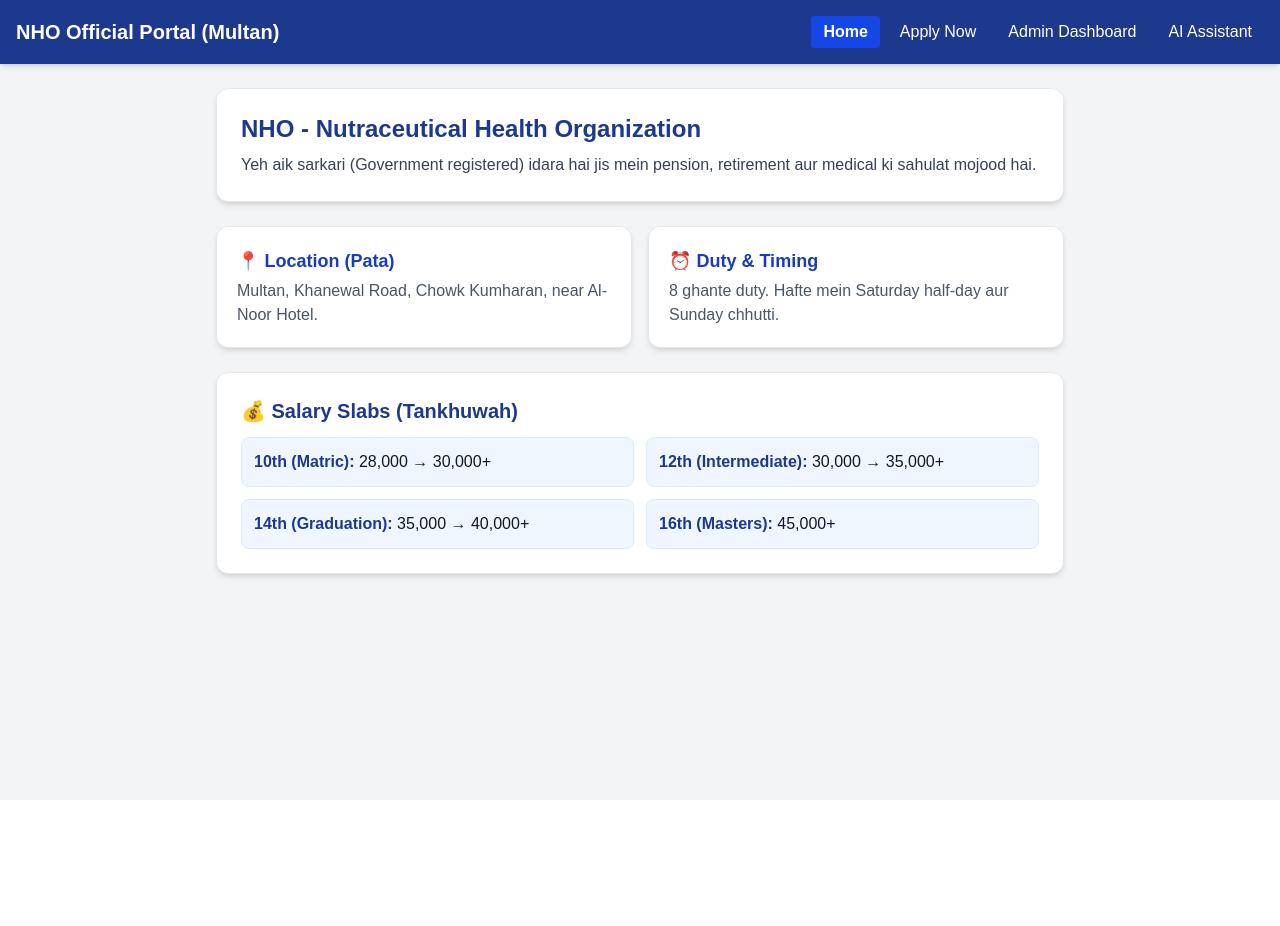
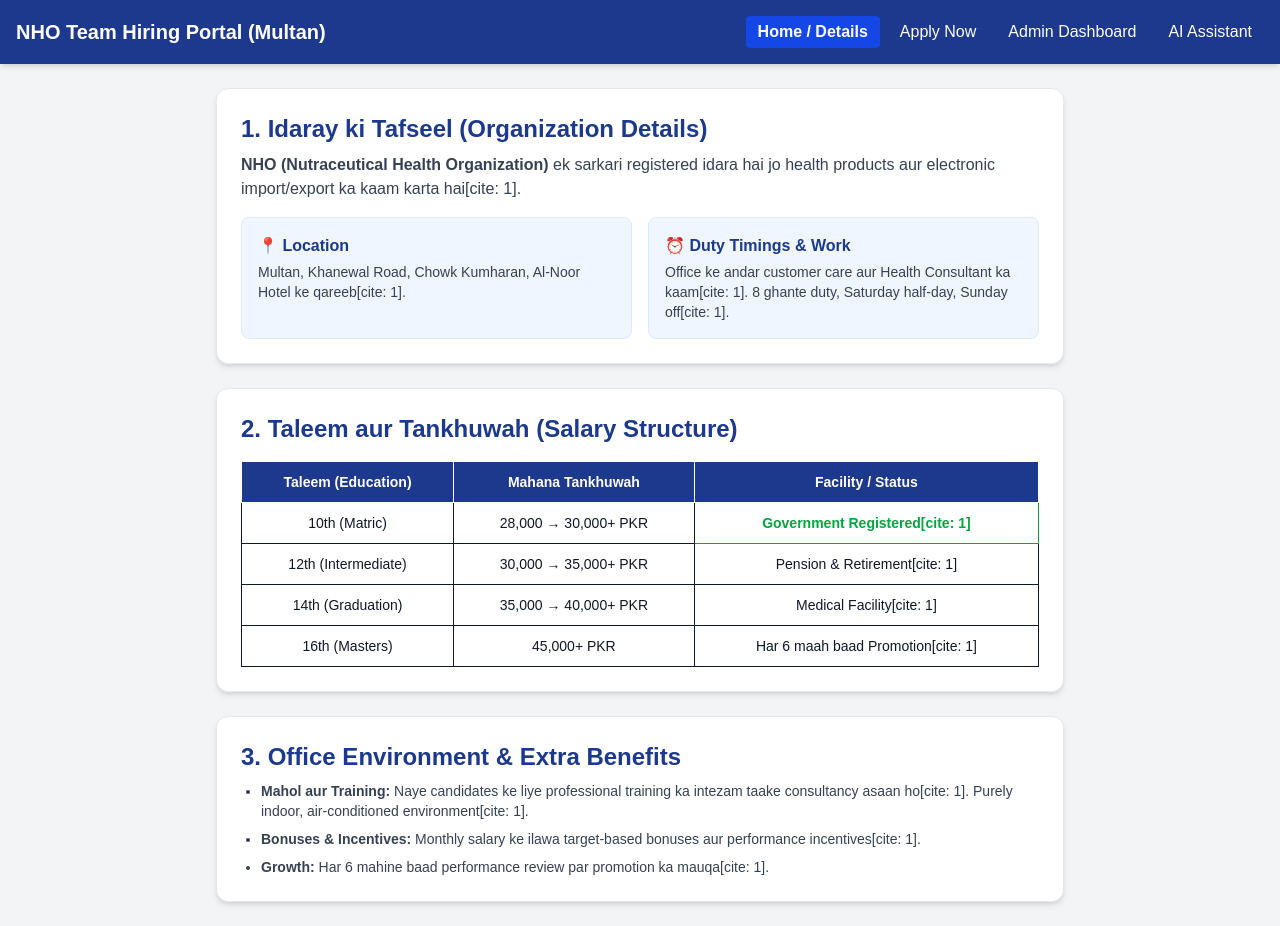
Before and after one commit to zeeshan714/ai-resume-builder, a Next.js app: page /dashboard in a window 1280 px wide. Before the commit the page ends 800 px from the top, so only its background shows below. Built offline with nearby package versions, Linux system fonts and the light colour scheme.

Commit message:
Update to Google GenAI SDK

```diff
--- a/app/dashboard/page.tsx
+++ b/app/dashboard/page.tsx
@@ -5,28 +5,34 @@
 export default function NHO_Portal() {
   const [activeTab, setActiveTab] = useState('home');
   const [applications, setApplications] = useState([
-    { id: 1, name: 'Ali Raza', education: 'Matric (10th)', salary: '30,000', status: 'Pending' },
-    { id: 2, name: 'Ahmad Khan', education: 'Intermediate (12th)', salary: '35,000', status: 'Approved' }
+    { id: 1, name: 'Ali Raza', education: 'Matric (10th)', salary: '30,000 PKR', status: 'Pending' },
+    { id: 2, name: 'Ahmad Khan', education: 'Intermediate (12th)', salary: '35,000 PKR', status: 'Approved' }
   ]);
 
   const [form, setForm] = useState({ name: '', phone: '', education: 'Matric (10th)' });
   const [chatMessages, setChatMessages] = useState([
-    { sender: 'AI', text: 'Assalam-o-Alaikum! NHO Portal mein خوش آمدید. Main aap ki kya madad kar sakta hoon?' }
+    { sender: 'AI', text: 'Assalam-o-Alaikum! NHO Multan Hiring Portal mein خوش آمدید. Main aap ki kya madad kar sakta hoon?' }
   ]);
   const [inputMessage, setInputMessage] = useState('');
 
   const handleApply = (e: React.FormEvent) => {
     e.preventDefault();
     if (!form.name || !form.phone) return;
+
+    let salaryText = '30,000 PKR';
+    if (form.education.includes('12th')) salaryText = '35,000 PKR';
+    else if (form.education.includes('14th')) salaryText = '40,000 PKR';
+    else if (form.education.includes('16th')) salaryText = '45,000+ PKR';
+
     const newApp = {
       id: applications.length + 1,
       name: form.name,
       education: form.education,
-      salary: form.education.includes('10th') ? '30,000' : '35,000',
+      salary: salaryText,
       status: 'Pending'
     };
     setApplications([...applications, newApp]);
-    alert('Aap ki application kamyabi se jama ho gayi hai!');
+    alert('Aap ki application NHO Multan office ke liye kamyabi se jama ho gayi hai!');
     setForm({ name: '', phone: '', education: 'Matric (10th)' });
   };
 
@@ -39,12 +45,17 @@
     setInputMessage('');
 
     setTimeout(() => {
-      let reply = 'NHO (Nutraceutical Health Organization) Multan mein Khanewal Road, Chowk Kumharan par waqay hai. Office timing 8 ghante hai.';
-      if (userText.toLowerCase().includes('salary') || userText.toLowerCase().includes('tankhuwah')) {
-        reply = 'Matric ki tankhuwah 28,000 se 30,000, Inter ki 30,000 se 35,000 aur Graduation ki 35,000 se 40,000 hai.';
-      } else if (userText.toLowerCase().includes('location') || userText.toLowerCase().includes('pata')) {
-        reply = 'Idara Multan mein Khanewal Road, Chowk Kumharan, near Al-Noor Hotel ke paas hai.';
+      let reply = 'NHO (Nutraceutical Health Organization) Multan mein Khanewal Road, Chowk Kumharan, Al-Noor Hotel ke qareeb waqay hai[cite: 1]. Yahan indoor customer care aur health consultant ka kaam hota hai[cite: 1].';
+
+      const lower = userText.toLowerCase();
+      if (lower.includes('salary') || lower.includes('tankhuwah')) {
+        reply = 'Salary structure: Matric walon ke liye 28,000-30,000+, Inter ke liye 30,000-35,000+, Graduation ke liye 35,000-40,000+, aur Masters ke liye 45,000+ PKR hai[cite: 1]. Saath mein medical aur pension ki sahulat bhi hai[cite: 1]!';
+      } else if (lower.includes('location') || lower.includes('pata') || lower.includes('address')) {
+        reply = 'Idara Multan mein Khanewal Road, Chowk Kumharan, Al-Noor Hotel ke qareeb hai[cite: 1].';
+      } else if (lower.includes('timing') || lower.includes('duty')) {
+        reply = 'Duty timing 8 ghante hai, hafte mein Saturday half-day aur Sunday off hota hai[cite: 1].';
       }
+
       setChatMessages((prev) => [...prev, { sender: 'AI', text: reply }]);
     }, 600);
   };
@@ -53,9 +64,9 @@
     <div className="min-h-screen bg-gray-100 text-gray-900">
       {/* Header */}
       <header className="bg-blue-900 text-white p-4 shadow-md flex justify-between items-center">
-        <h1 className="text-xl font-bold">NHO Official Portal (Multan)</h1>
+        <h1 className="text-xl font-bold">NHO Team Hiring Portal (Multan)</h1>
         <nav className="space-x-2">
-          <button onClick={() => setActiveTab('home')} className={`px-3 py-1 rounded transition ${activeTab === 'home' ? 'bg-blue-700 font-bold' : 'hover:bg-blue-800'}`}>Home</button>
+          <button onClick={() => setActiveTab('home')} className={`px-3 py-1 rounded transition ${activeTab === 'home' ? 'bg-blue-700 font-bold' : 'hover:bg-blue-800'}`}>Home / Details</button>
           <button onClick={() => setActiveTab('apply')} className={`px-3 py-1 rounded transition ${activeTab === 'apply' ? 'bg-blue-700 font-bold' : 'hover:bg-blue-800'}`}>Apply Now</button>
           <button onClick={() => setActiveTab('admin')} className={`px-3 py-1 rounded transition ${activeTab === 'admin' ? 'bg-blue-700 font-bold' : 'hover:bg-blue-800'}`}>Admin Dashboard</button>
           <button onClick={() => setActiveTab('chat')} className={`px-3 py-1 rounded transition ${activeTab === 'chat' ? 'bg-blue-700 font-bold' : 'hover:bg-blue-800'}`}>AI Assistant</button>
@@ -66,85 +77,115 @@
       <main className="p-6 max-w-4xl mx-auto">
         {activeTab === 'home' && (
           <div className="space-y-6">
-            {/* Top Intro Card */}
+            {/* Organization Details Card */}
             <div className="bg-white p-6 rounded-xl shadow-md border border-gray-200">
-              <h2 className="text-2xl font-bold text-blue-900 mb-2">NHO - Nutraceutical Health Organization</h2>
-              <p className="text-gray-700">Yeh aik sarkari (Government registered) idara hai jis mein pension, retirement aur medical ki sahulat mojood hai.</p>
-            </div>
-
-            {/* Info Cards Grid */}
-            <div className="grid grid-cols-1 md:grid-cols-2 gap-4">
-              <div className="bg-white p-5 rounded-xl shadow-md border border-gray-200">
-                <h3 className="font-bold text-lg text-blue-800 mb-1">📍 Location (Pata)</h3>
-                <p className="text-gray-600">Multan, Khanewal Road, Chowk Kumharan, near Al-Noor Hotel.</p>
-              </div>
-              <div className="bg-white p-5 rounded-xl shadow-md border border-gray-200">
-                <h3 className="font-bold text-lg text-blue-800 mb-1">⏰ Duty & Timing</h3>
-                <p className="text-gray-600">8 ghante duty. Hafte mein Saturday half-day aur Sunday chhutti.</p>
+              <h2 className="text-2xl font-bold text-blue-900 mb-2">1. Idaray ki Tafseel (Organization Details)</h2>
+              <p className="text-gray-700 mb-4">
+                <strong>NHO (Nutraceutical Health Organization)</strong> ek sarkari registered idara hai jo health products aur electronic import/export ka kaam karta hai[cite: 1].
+              </p>
+              <div className="grid grid-cols-1 md:grid-cols-2 gap-4">
+                <div className="bg-blue-50 p-4 rounded-lg border border-blue-100">
+                  <h3 className="font-bold text-blue-900 mb-1">📍 Location</h3>
+                  <p className="text-sm text-gray-700">Multan, Khanewal Road, Chowk Kumharan, Al-Noor Hotel ke qareeb[cite: 1].</p>
+                </div>
+                <div className="bg-blue-50 p-4 rounded-lg border border-blue-100">
+                  <h3 className="font-bold text-blue-900 mb-1">⏰ Duty Timings & Work</h3>
+                  <p className="text-sm text-gray-700">Office ke andar customer care aur Health Consultant ka kaam[cite: 1]. 8 ghante duty, Saturday half-day, Sunday off[cite: 1].</p>
+                </div>
               </div>
             </div>
 
-            {/* Salary Slabs Card */}
+            {/* Salary Structure Card */}
             <div className="bg-white p-6 rounded-xl shadow-md border border-gray-200">
-              <h3 className="text-xl font-bold mb-3 text-blue-900">💰 Salary Slabs (Tankhuwah)</h3>
-              <div className="grid grid-cols-1 sm:grid-cols-2 gap-3">
-                <div className="bg-blue-50 p-3 rounded-lg border border-blue-100">
-                  <span className="font-semibold text-blue-900">10th (Matric):</span> 28,000 → 30,000+
-                </div>
-                <div className="bg-blue-50 p-3 rounded-lg border border-blue-100">
-                  <span className="font-semibold text-blue-900">12th (Intermediate):</span> 30,000 → 35,000+
-                </div>
-                <div className="bg-blue-50 p-3 rounded-lg border border-blue-100">
-                  <span className="font-semibold text-blue-900">14th (Graduation):</span> 35,000 → 40,000+
-                </div>
-                <div className="bg-blue-50 p-3 rounded-lg border border-blue-100">
-                  <span className="font-semibold text-blue-900">16th (Masters):</span> 45,000+
-                </div>
+              <h2 className="text-2xl font-bold text-blue-900 mb-4">2. Taleem aur Tankhuwah (Salary Structure)</h2>
+              <div className="overflow-x-auto">
+                <table className="w-full border-collapse border border-gray-200 text-sm">
+                  <thead>
+                    <tr className="bg-blue-900 text-white">
+                      <th className="border p-2.5">Taleem (Education)</th>
+                      <th className="border p-2.5">Mahana Tankhuwah</th>
+                      <th className="border p-2.5">Facility / Status</th>
+                    </tr>
+                  </thead>
+                  <tbody>
+                    <tr className="text-center hover:bg-gray-50">
+                      <td className="border p-2.5 font-medium">10th (Matric)</td>
+                      <td className="border p-2.5">28,000 → 30,000+ PKR</td>
+                      <td className="border p-2.5 text-green-600 font-semibold">Government Registered[cite: 1]</td>
+                    </tr>
+                    <tr className="text-center hover:bg-gray-50">
+                      <td className="border p-2.5 font-medium">12th (Intermediate)</td>
+                      <td className="border p-2.5">30,000 → 35,000+ PKR</td>
+                      <td className="border p-2.5">Pension & Retirement[cite: 1]</td>
+                    </tr>
+                    <tr className="text-center hover:bg-gray-50">
+                      <td className="border p-2.5 font-medium">14th (Graduation)</td>
+                      <td className="border p-2.5">35,000 → 40,000+ PKR</td>
+                      <td className="border p-2.5">Medical Facility[cite: 1]</td>
+                    </tr>
+                    <tr className="text-center hover:bg-gray-50">
+                      <td className="border p-2.5 font-medium">16th (Masters)</td>
+                      <td className="border p-2.5">45,000+ PKR</td>
+                      <td className="border p-2.5">Har 6 maah baad Promotion[cite: 1]</td>
+                    </tr>
+                  </tbody>
+                </table>
               </div>
+            </div>
+
+            {/* Office Environment & Benefits */}
+            <div className="bg-white p-6 rounded-xl shadow-md border border-gray-200">
+              <h2 className="text-2xl font-bold text-blue-900 mb-2">3. Office Environment & Extra Benefits</h2>
+              <ul className="list-disc pl-5 space-y-2 text-gray-700 text-sm">
+                <li><strong>Mahol aur Training:</strong> Naye candidates ke liye professional training ka intezam taake consultancy asaan ho[cite: 1]. Purely indoor, air-conditioned environment[cite: 1].</li>
+                <li><strong>Bonuses & Incentives:</strong> Monthly salary ke ilawa target-based bonuses aur performance incentives[cite: 1].</li>
+                <li><strong>Growth:</strong> Har 6 mahine baad performance review par promotion ka mauqa[cite: 1].</li>
+              </ul>
             </div>
           </div>
         )}
 
         {activeTab === 'apply' && (
           <div className="bg-white p-6 rounded-xl shadow-md border border-gray-200 max-w-lg mx-auto">
-            <h2 className="text-2xl font-bold text-blue-900 mb-4">Online Team Hiring Form</h2>
+            <h2 className="text-2xl font-bold text-blue-900 mb-2">4. Online Team Hiring Form</h2>
+            <p className="text-sm text-gray-600 mb-4">Apni details enter karein taake NHO Multan office ke liye application submit ho sakay[cite: 1].</p>
             <form onSubmit={handleApply} className="space-y-4">
               <div>
-                <label className="block font-medium mb-1">Aap ka Naam:</label>
+                <label className="block font-medium mb-1 text-sm">Aap ka Naam:</label>
                 <input
                   type="text"
                   value={form.name}
                   onChange={(e) => setForm({...form, name: e.target.value})}
-                  className="w-full border p-2 rounded-lg focus:outline-none focus:ring-2 focus:ring-blue-600"
-                  placeholder="Apna poora naam likhein"
+                  className="w-full border p-2 rounded-lg text-sm focus:outline-none focus:ring-2 focus:ring-blue-600"
+                  placeholder="Poora naam likhein"
                   required
                 />
               </div>
               <div>
-                <label className="block font-medium mb-1">Phone Number:</label>
+                <label className="block font-medium mb-1 text-sm">Phone Number:</label>
                 <input
                   type="text"
                   value={form.phone}
                   onChange={(e) => setForm({...form, phone: e.target.value})}
-                  className="w-full border p-2 rounded-lg focus:outline-none focus:ring-2 focus:ring-blue-600"
+                  className="w-full border p-2 rounded-lg text-sm focus:outline-none focus:ring-2 focus:ring-blue-600"
                   placeholder="03XXXXXXXXX"
                   required
                 />
               </div>
               <div>
-                <label className="block font-medium mb-1">Taleem (Education):</label>
+                <label className="block font-medium mb-1 text-sm">Taleem (Education):</label>
                 <select
                   value={form.education}
                   onChange={(e) => setForm({...form, education: e.target.value})}
-                  className="w-full border p-2 rounded-lg focus:outline-none focus:ring-2 focus:ring-blue-600"
+                  className="w-full border p-2 rounded-lg text-sm focus:outline-none focus:ring-2 focus:ring-blue-600"
                 >
-                  <option>Matric (10th)</option>
-                  <option>Intermediate (12th)</option>
-                  <option>Graduation (14th)</option>
-                  <option>Masters (16th)</option>
+                  <option>10th (Matric)</option>
+                  <option>12th (Intermediate)</option>
+                  <option>14th (Graduation)</option>
+                  <option>16th (Masters)</option>
                 </select>
               </div>
-              <button type="submit" className="w-full bg-blue-900 text-white p-2.5 rounded-lg font-bold hover:bg-blue-800 transition">
+              <button type="submit" className="w-full bg-blue-900 text-white p-2.5 rounded-lg font-bold text-sm hover:bg-blue-800 transition">
                 Submit Application
               </button>
             </form>
@@ -153,9 +194,10 @@
 
         {activeTab === 'admin' && (
           <div className="bg-white p-6 rounded-xl shadow-md border border-gray-200">
-            <h2 className="text-2xl font-bold text-blue-900 mb-4">Admin Dashboard - Team Management</h2>
+            <h2 className="text-2xl font-bold text-blue-900 mb-2">Admin Dashboard (Multan Office)</h2>
+            <p className="text-sm text-gray-600 mb-4">Candidates ki list aur un ki applications ka record[cite: 1].</p>
             <div className="overflow-x-auto">
-              <table className="w-full border-collapse border border-gray-200">
+              <table className="w-full border-collapse border border-gray-200 text-sm">
                 <thead>
                   <tr className="bg-blue-50 text-blue-900">
                     <th className="border p-2">ID</th>
@@ -183,10 +225,11 @@
 
         {activeTab === 'chat' && (
           <div className="bg-white p-6 rounded-xl shadow-md border border-gray-200 max-w-lg mx-auto flex flex-col h-[420px]">
-            <h2 className="text-xl font-bold text-blue-900 mb-2">AI Assistant (NHO Support)</h2>
-            <div className="flex-1 border border-gray-200 p-3 rounded-lg overflow-y-auto space-y-3 bg-gray-50 mb-3">
+            <h2 className="text-xl font-bold text-blue-900 mb-1">AI Assistant (NHO Support)[cite: 1]</h2>
+            <p className="text-xs text-gray-500 mb-3">Yahan aap NHO Multan office ki timing, salary ya location ke baray mein pooch sakte hain[cite: 1].</p>
+            <div className="flex-1 border border-gray-200 p-3 rounded-lg overflow-y-auto space-y-3 bg-gray-50 mb-3 text-sm">
               {chatMessages.map((msg, idx) => (
-                <div key={idx} className={`p-2.5 rounded-lg max-w-[85%] text-sm ${msg.sender === 'AI' ? 'bg-blue-100 text-blue-900' : 'bg-green-100 text-green-900 ml-auto'}`}>
+                <div key={idx} className={`p-2.5 rounded-lg max-w-[85%] ${msg.sender === 'AI' ? 'bg-blue-100 text-blue-900' : 'bg-green-100 text-green-900 ml-auto'}`}>
                   <strong>{msg.sender}:</strong> {msg.text}
                 </div>
               ))}
@@ -196,10 +239,10 @@
                 type="text"
                 value={inputMessage}
                 onChange={(e) => setInputMessage(e.target.value)}
-                placeholder="Yahan sawal likhein..."
-                className="flex-1 border p-2 rounded-lg focus:outline-none focus:ring-2 focus:ring-blue-600"
+                placeholder="Misal: Salary kitni hai ya pata kahan hai?"
+                className="flex-1 border p-2 rounded-lg text-sm focus:outline-none focus:ring-2 focus:ring-blue-600"
               />
-              <button type="submit" className="bg-blue-900 text-white px-4 rounded-lg font-bold hover:bg-blue-800 transition">Bhejein</button>
+              <button type="submit" className="bg-blue-900 text-white px-4 rounded-lg font-bold text-sm hover:bg-blue-800 transition">Bhejein</button>
             </form>
           </div>
         )}
```
